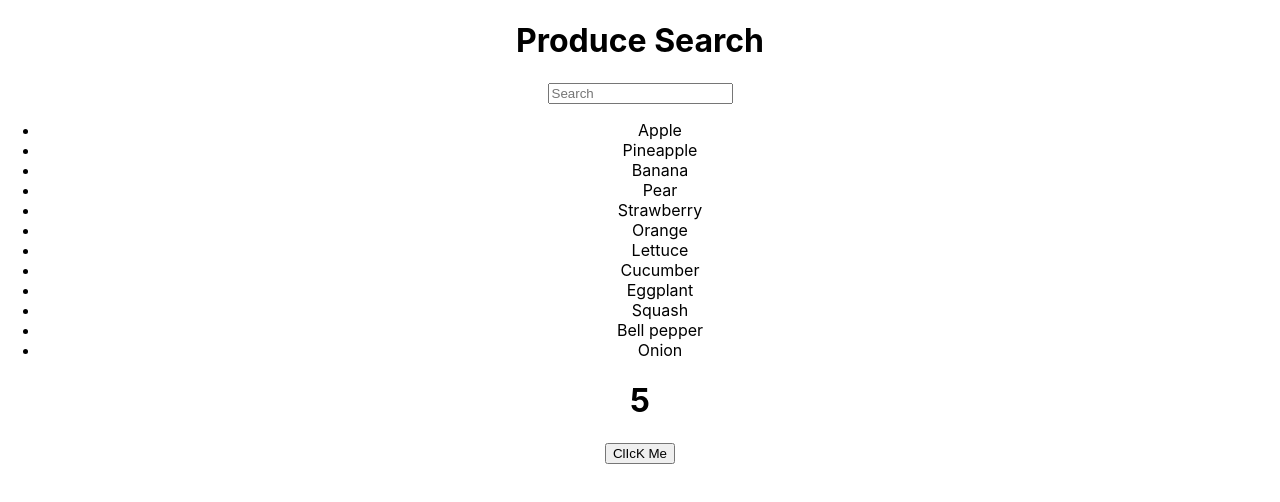
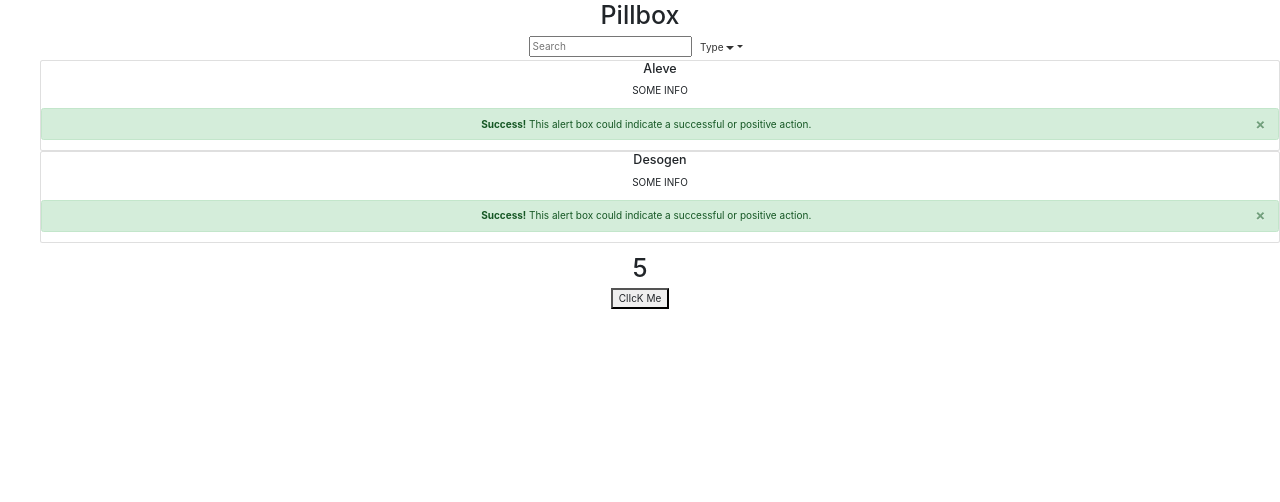
Before and after one commit to karentu/pillbox, a React (Create React App) app: page / in a window 1280 px wide. Shown: the top 502 px of the page. Built offline with nearby package versions, Linux system fonts and the light colour scheme.

Commit message:
First commit

```diff
--- a/public/index.html
+++ b/public/index.html
@@ -10,6 +10,13 @@
       homescreen on Android. See https://developers.google.com/web/fundamentals/web-app-manifest/
     -->
     <link rel="manifest" href="%PUBLIC_URL%/manifest.json">
+    <script src="https://ajax.googleapis.com/ajax/libs/jquery/3.3.1/jquery.min.js"></script>
+    <script src="https://maxcdn.bootstrapcdn.com/bootstrap/4.1.3/js/bootstrap.min.js"></script>
+    <script src="https://cdnjs.cloudflare.com/ajax/libs/popper.js/1.14.3/umd/popper.min.js"></script>
+    <link rel="stylesheet" href="https://maxcdn.bootstrapcdn.com/bootstrap/3.3.7/css/bootstrap.min.css"
+    integrity="sha384-BVYiiSIFeK1dGmJRAkycuHAHRg32OmUcww7on3RYdg4Va+PmSTsz/K68vbdEjh4u"
+    crossorigin="anonymous">
+    <link rel="stylesheet" href="https://maxcdn.bootstrapcdn.com/bootstrap/4.1.3/css/bootstrap.min.css">
     <!--
       Notice the use of %PUBLIC_URL% in the tags above.
       It will be replaced with the URL of the `public` folder during the build.
@@ -19,7 +26,7 @@
       work correctly both with client-side routing and a non-root public URL.
       Learn how to configure a non-root public URL by running `npm run build`.
     -->
-    <title>React App</title>
+    <title>Pillbox</title>
   </head>
   <body>
     <noscript>
--- a/src/App.js
+++ b/src/App.js
@@ -1,33 +1,22 @@
 import React, { Component } from 'react';
 import './App.css';
 import List from './List';
-import FilteredList from './FilteredList'
+import FilteredList from './FilteredList';
 import Counter from './Counter';
+import Apple from './apple.png';
+import Meds from './medications.json';
 /*
 This list of produce that is passed into the FilteredList component.
 Notice that it is a list of javascript objects where {key: value}.
 */
 
-const veggie = [
-  {name: "Apple", type: "Fruit"},
-  {name: "Pineapple", type: "Fruit"},
-  {name: "Banana", type: "Fruit"},
-  {name: "Pear", type: "Fruit"},
-  {name: "Strawberry", type: "Fruit"},
-  {name: "Orange", type: "Fruit"},
-  {name: "Lettuce", type: "Vegetable"},
-  {name: "Cucumber", type: "Vegetable"},
-  {name: "Eggplant", type: "Vegetable"},
-  {name: "Squash", type: "Vegetable"},
-  {name: "Bell pepper", type: "Vegetable"},
-  {name: "Onion", type: "Vegetable"}
-];
+const meds = Meds;
 
 class App extends Component {
   render() {
     return (
       <div className="App">
-        <FilteredList items={veggie}/>
+        <FilteredList items={meds}/>
         <Counter name={'Counter'} />
       </div>
 
--- a/src/FilteredList.jsx
+++ b/src/FilteredList.jsx
@@ -1,12 +1,15 @@
 import React, { Component } from 'react';
+import { DropdownButton, MenuItem } from 'react-bootstrap';
 import List from './List';
+
 
 class FilteredList extends Component {
   constructor(props) {
     super(props);
     // The state is just a list of key/value pair (like a hashmap)
     this.state = {
-      search: ""
+      search: "",
+      type: "All"
     };
   }
 // Sets the state whenever the user types on the search bar
@@ -14,19 +17,29 @@ class FilteredList extends Component {
     this.setState({search: event.target.value.toLowerCase()});
   }
   filterItem = (item) => {
-    // Checks if the current search term is contained in this item
-    return item.name.toLowerCase().search(this.state.search) !== -1;
+      // Checks if the current search term is contained in this item
+      // TODO: add condition to check item's type
+      if (item.type === this.state.type || this.state.type === "All") {
+          return item.name.toLowerCase().search(this.state.search) !== -1;
+      }
   }
+
+  selectDropdown = (eventKey) => {
+       this.setState({
+           type: eventKey
+       })
+  }
+
   render() {
     return (
       <div className="filter-list">
-        <h1>Produce Search</h1>
+        <h1>Pillbox</h1>
         <input type="text" placeholder="Search" onChange={this.onSearch} />
-        {/*
-          Here we are taking the items property (which is the list of
-          produce), filtering the content to match the search word, then
-          passing the filtered produce into the List component.
-        */}
+        <DropdownButton id="typeDropdown" title={"Type"}>
+            <MenuItem eventKey="All" onSelect={this.selectDropdown}>All</MenuItem>
+            <MenuItem eventKey="Prescription" onSelect={this.selectDropdown}>Prescription</MenuItem>
+            <MenuItem eventKey="OTC" onSelect={this.selectDropdown}>Over-The-Counter</MenuItem>
+        </DropdownButton>
         <List items={this.props.items.filter(this.filterItem)} />
       </div>
     );
--- a/src/List.jsx
+++ b/src/List.jsx
@@ -1,4 +1,5 @@
 import React, { Component } from 'react';
+import Pill from './Pill.jsx'
 /*
 The list component will take the list of items passed in as a property
 and create an HTML list with those item. In this example, we are passing in the
@@ -13,10 +14,10 @@ In this example, we are changing each item
 (ex. {name: "Apple", type: "Fruit"}) into a HTML list element.
 */
   const items = this.props.items.map(item => {
-    if (item.name == "Apple") {
-      alert('Hey! An Apple!')
-    }
-    return <li key={item.name}>{item.name}</li>
+    // if (item.name == "Apple") {
+    //   alert('Hey! An Apple!')
+    // } <Pill item={item} key={item.name} />
+    return <Pill item={item} key={item.name} />
   });
   return items;
   }
--- /dev/null
+++ b/src/Pill.jsx
@@ -0,0 +1,18 @@
+import React, { Component } from 'react';
+
+class Pill extends Component {
+  render() {
+    return ( <div key={this.props.item.name} className="pill">
+                <div class="card">
+                    <h5 class="card-title">{this.props.item.name}</h5>
+                    <p class="card-text">SOME INFO</p>
+                    <div class="alert alert-success alert-dismissible">
+                      <button type="button" class="close" data-dismiss="alert">×</button>
+                      <strong>Success!</strong> This alert box could indicate a successful or positive action.
+                    </div>
+                </div>
+              </div>
+      )
+  }
+}
+export default Pill;
--- a/src/medications.json
+++ b/src/medications.json
@@ -1,5 +1,16 @@
 [
-  {"name" :
-
+  {"name" : "Aleve",
+  "trade-name" : "Naproxen",
+   "type" : "OTC",
+   "dosage" : "220 mg",
+   "time" : "6",
+   "usage" : "asneeded"
+ },
+  {"name" : "Desogen",
+  "trade-name" : "Desogestrel",
+   "type" : "Prescription",
+   "dosage" : "1 pill",
+   "time" : "24",
+   "usage" : "ongoing"
   }
 ]
```
Also changed, not shown: src/apple.png (added).
